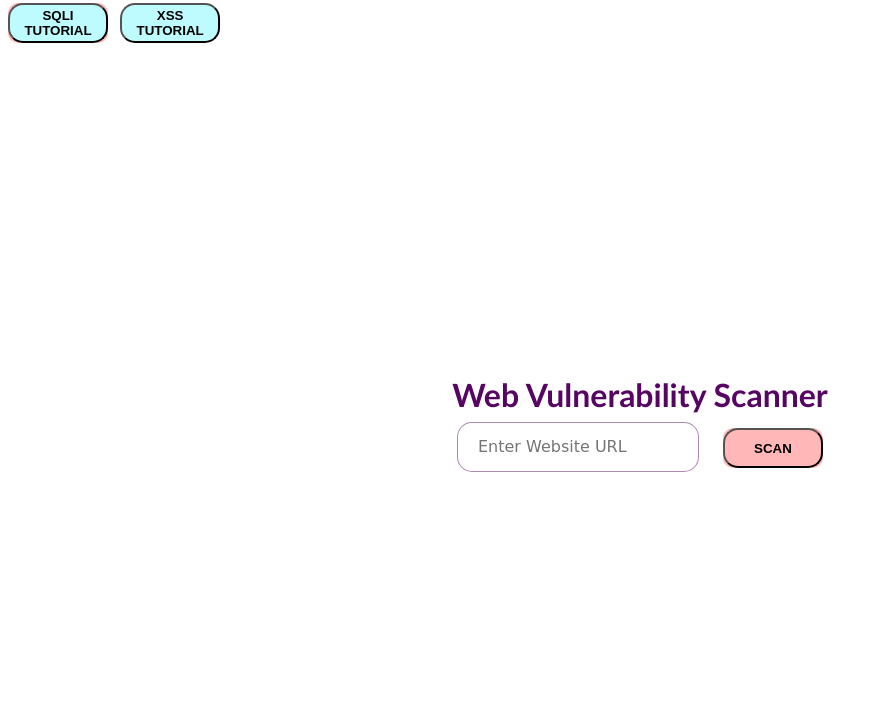
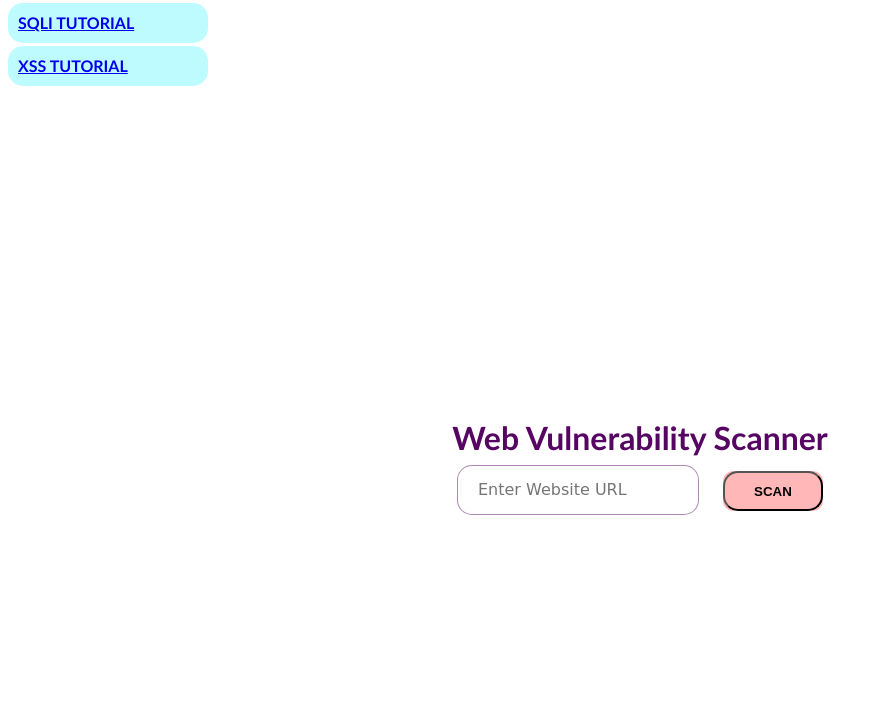
Before and after one commit to WebScannerUAEU/WebScanner.github.io, a Flask app: page / in a window 1280 px wide. Shown: the top 708 px of the page, without its empty margins (0-883 px from the left). Before the commit the page ends 472 px from the top, so only its background shows below. Run offline with Flask 2, Linux system fonts and the light colour scheme.

Commit message:
edit index

```diff
--- a/static/css/index.css
+++ b/static/css/index.css
@@ -130,21 +130,24 @@ section {
     background: rgb(241, 233, 218) url('../img/loading.gif') center center no-repeat;
 }
 
-#tutorial-bt {
+#tutorial-bt{
     margin-top: 3px;
     margin-left: .5rem;
     /* margin-left: 10px; */
     color: black;
     font-weight: bolder;
     background-color: #BEFBFF;
-    width: 100px;
+    width: 200px;
     height: 40px;
     text-transform: uppercase;
     cursor: pointer;
     border-radius: 15px;
+    padding: 10px;
+    text-decoration: none;
 }
 
-#tutorial-bt:hover{
-    background-color: #570563;
+ #tutorial-bt:hover{
+    background-color: #c362d2;
     color: white;
+    text-decoration: none;
 }
--- a/templates/index.html
+++ b/templates/index.html
@@ -15,9 +15,11 @@
   </head>
   <body>
     <nav>
-      <div class="submit">
-        <button onclick="window.open('../templates/sqlitut.html', '_blank')" id="tutorial-bt">SQLi Tutorial</button>
-        <button onclick="window.open('#', '_blank')" id="tutorial-bt">XSS Tutorial</button>
+      <div id="tutorial-bt">
+        <a href="../templates/sqliTutorial.html" >SQLi Tutorial</a>
+      </div>
+      <div id="tutorial-bt">
+        <a href="#" >XSS Tutorial</a>
       </div>
     </nav>
     <section>
```
